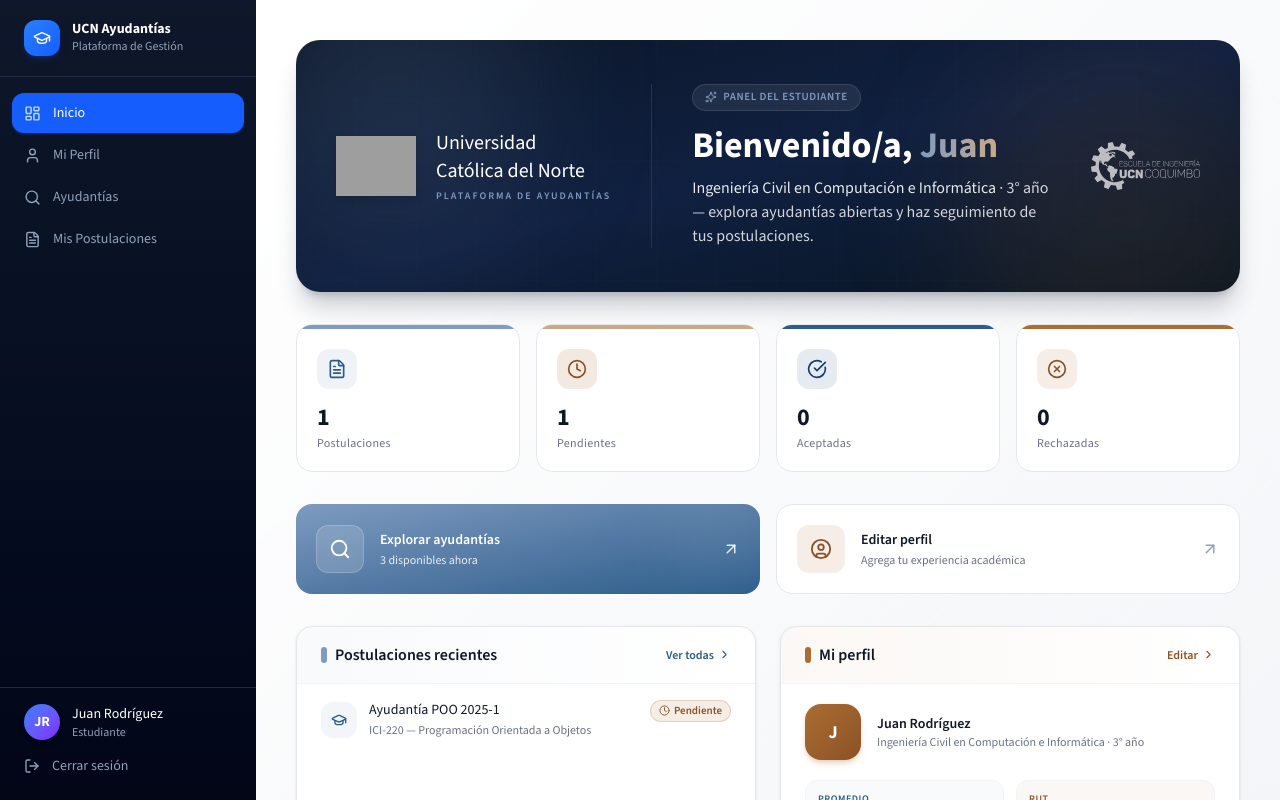
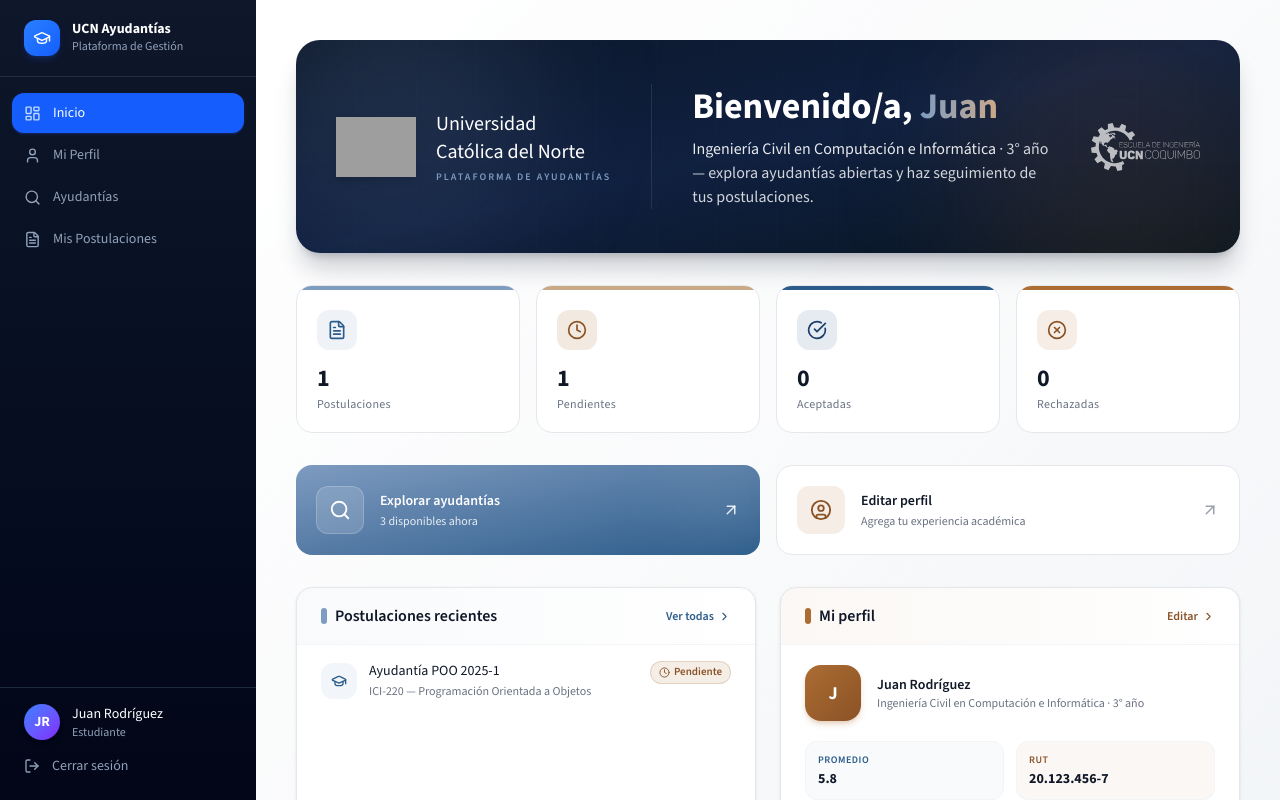
Before and after one commit to Claptzzz/Proyecto-Software, a React (Vite) app in the folder frontend/: page /login in a window 1280 px wide. Both pictures are taken after a click on the button 896 px from the left and 254 px from the top of the page. Built offline with nearby package versions, Linux system fonts and the light colour scheme; grey boxes are pictures that could not be loaded.

Commit message:
feat: eliminar seccion redundante en la bienvenida

```diff
--- a/frontend/src/pages/professor/Dashboard.tsx
+++ b/frontend/src/pages/professor/Dashboard.tsx
@@ -1,6 +1,6 @@
 import { Link } from 'react-router-dom';
 import { useStore } from '../../store';
-import { BookOpen, FileText, Clock, Users, ChevronRight, ArrowUpRight, GraduationCap, Sparkles } from 'lucide-react';
+import { BookOpen, FileText, Clock, Users, ChevronRight, ArrowUpRight, GraduationCap } from 'lucide-react';
 import ucnShield from '../../assets/LogoUCN_acentuado.png';
 import escuelaLogo from '../../assets/Logo Escuela Ingeniería.svg';
 
@@ -94,10 +94,6 @@
             <div className="hidden lg:block w-px self-stretch bg-white/10" aria-hidden="true" />
 
             <div className="flex-1 min-w-0">
-              <div className="inline-flex items-center gap-1.5 px-3 py-1 rounded-full bg-white/8 border border-white/10 text-[11px] font-semibold tracking-wider uppercase text-[#7E9BC0] mb-3">
-                <Sparkles size={12} />
-                Panel del profesor
-              </div>
               <h1 className="text-2xl sm:text-3xl lg:text-4xl font-bold leading-tight">
                 Bienvenido/a,{' '}
                 <span className="bg-gradient-to-r from-[#7E9BC0] to-[#CAA987] bg-clip-text text-transparent">
--- a/frontend/src/pages/student/Dashboard.tsx
+++ b/frontend/src/pages/student/Dashboard.tsx
@@ -2,7 +2,7 @@
 import { useStore } from '../../store';
 import {
   FileText, Clock, CheckCircle, XCircle, Search, ChevronRight,
-  UserCircle, Sparkles, GraduationCap, ArrowUpRight,
+  UserCircle, GraduationCap, ArrowUpRight,
 } from 'lucide-react';
 import ucnShield from '../../assets/LogoUCN_acentuado.png';
 import escuelaLogo from '../../assets/Logo Escuela Ingeniería.svg';
@@ -125,10 +125,6 @@
             <div className="hidden lg:block w-px self-stretch bg-white/10" aria-hidden="true" />
 
             <div className="flex-1 min-w-0">
-              <div className="inline-flex items-center gap-1.5 px-3 py-1 rounded-full bg-white/8 border border-white/10 text-[11px] font-semibold tracking-wider uppercase text-[#7E9BC0] mb-3">
-                <Sparkles size={12} />
-                Panel del estudiante
-              </div>
               <h1 className="text-2xl sm:text-3xl lg:text-4xl font-bold leading-tight">
                 Bienvenido/a,{' '}
                 <span className="bg-gradient-to-r from-[#7E9BC0] to-[#CAA987] bg-clip-text text-transparent">
```
